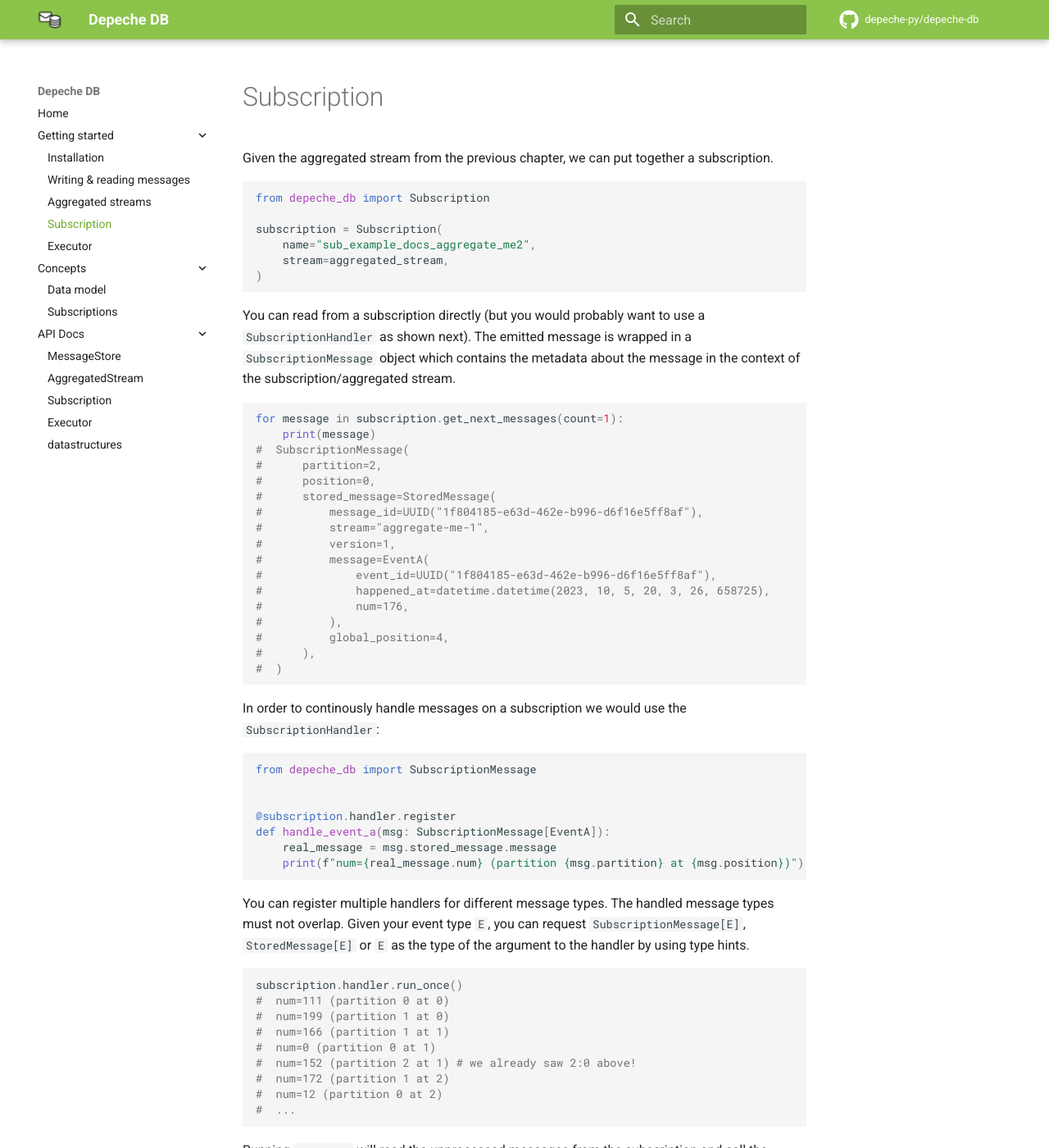
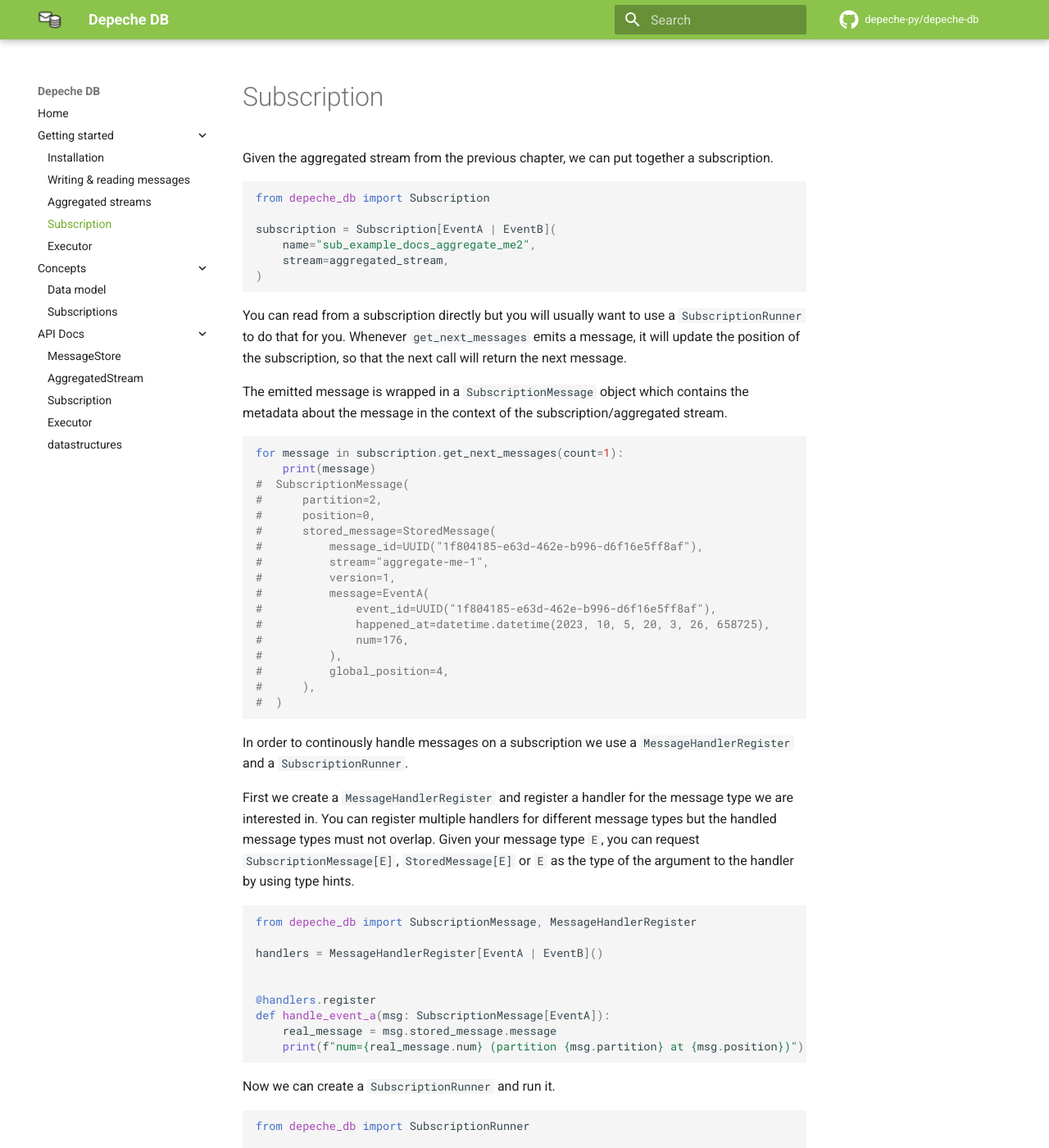
Before and after one commit to depeche-py/depeche-db, an MkDocs documentation site: the page built from docs/generated/output/getting-started-subscription.md, in a window 1280 px wide and 1400 px high. Shown: the whole window at 82% size. Built offline with MkDocs 1.6.1 and Material for MkDocs 9.7.7, drawn with Linux system fonts in a browser that asks for light colours; comment, search, counter and statistics services are not loaded; some of the changed text lies outside the part shown.

Commit message:
Refactor how subscription, handler & runner work

````diff
--- a/depeche_db/__init__.py
+++ b/depeche_db/__init__.py
@@ -21,6 +21,8 @@
 from ._subscription import (  # noqa: F401
     ExitSubscriptionErrorHandler,  # move somewhere else
     LogAndIgnoreSubscriptionErrorHandler,  # move somewhere else
+    MessageHandlerRegister,
     Subscription,
-    SubscriptionHandler,
+    SubscriptionMessageHandler,
+    SubscriptionRunner,
 )
--- a/docs/generated/output/getting-started-subscription.md
+++ b/docs/generated/output/getting-started-subscription.md
@@ -7,14 +7,17 @@
 ```python
 from depeche_db import Subscription
 
-subscription = Subscription(
+subscription = Subscription[EventA | EventB](
     name="sub_example_docs_aggregate_me2",
     stream=aggregated_stream,
 )
 ```
 
-You can read from a subscription directly (but you would probably want to use
-a `SubscriptionHandler` as shown next).
+You can read from a subscription directly but you will usually want to use
+a `SubscriptionRunner` to do that for you. Whenever `get_next_messages` emits
+a message, it will update the position of the subscription, so that the next
+call will return the next message.
+
 The emitted message is wrapped in a `SubscriptionMessage` object which contains
 the metadata about the message in the context of the subscription/aggregated stream.
 
@@ -38,26 +41,39 @@
 #  )
 ```
 
-In order to continously handle messages on a subscription we would use the
-`SubscriptionHandler`:
+In order to continously handle messages on a subscription we use a
+`MessageHandlerRegister` and a `SubscriptionRunner`.
+
+First we create a `MessageHandlerRegister` and register a handler for the
+message type we are interested in.
+You can register multiple handlers for different message types but the handled
+message types must not overlap. Given your message type `E`, you can request
+`SubscriptionMessage[E]`, `StoredMessage[E]` or `E` as the type of the
+argument to the handler by using type hints.
 
 ```python
-from depeche_db import SubscriptionMessage
+from depeche_db import SubscriptionMessage, MessageHandlerRegister
+
+handlers = MessageHandlerRegister[EventA | EventB]()
 
 
-@subscription.handler.register
+@handlers.register
 def handle_event_a(msg: SubscriptionMessage[EventA]):
     real_message = msg.stored_message.message
     print(f"num={real_message.num} (partition {msg.partition} at {msg.position})")
 ```
 
-You can register multiple handlers for different message types. The handled
-message types must not overlap. Given your event type `E`, you can request
-`SubscriptionMessage[E]`, `StoredMessage[E]` or `E` as the type of the
-argument to the handler by using type hints.
+Now we can create a `SubscriptionRunner` and run it.
 
 ```python
-subscription.handler.run_once()
+from depeche_db import SubscriptionRunner
+
+subscription_runner = SubscriptionRunner.create(
+    subscription=subscription,
+    handlers=handlers,
+)
+
+subscription_runner.run_once()
 #  num=111 (partition 0 at 0)
 #  num=199 (partition 1 at 0)
 #  num=166 (partition 1 at 1)
````
Also changed, not shown: docs/api/subscription.md (+2 -1 lines), docs/generated/getting_started.py (+27 -12 lines), docs/getting-started/executor.md (+1 -1 lines), 5 other files.
